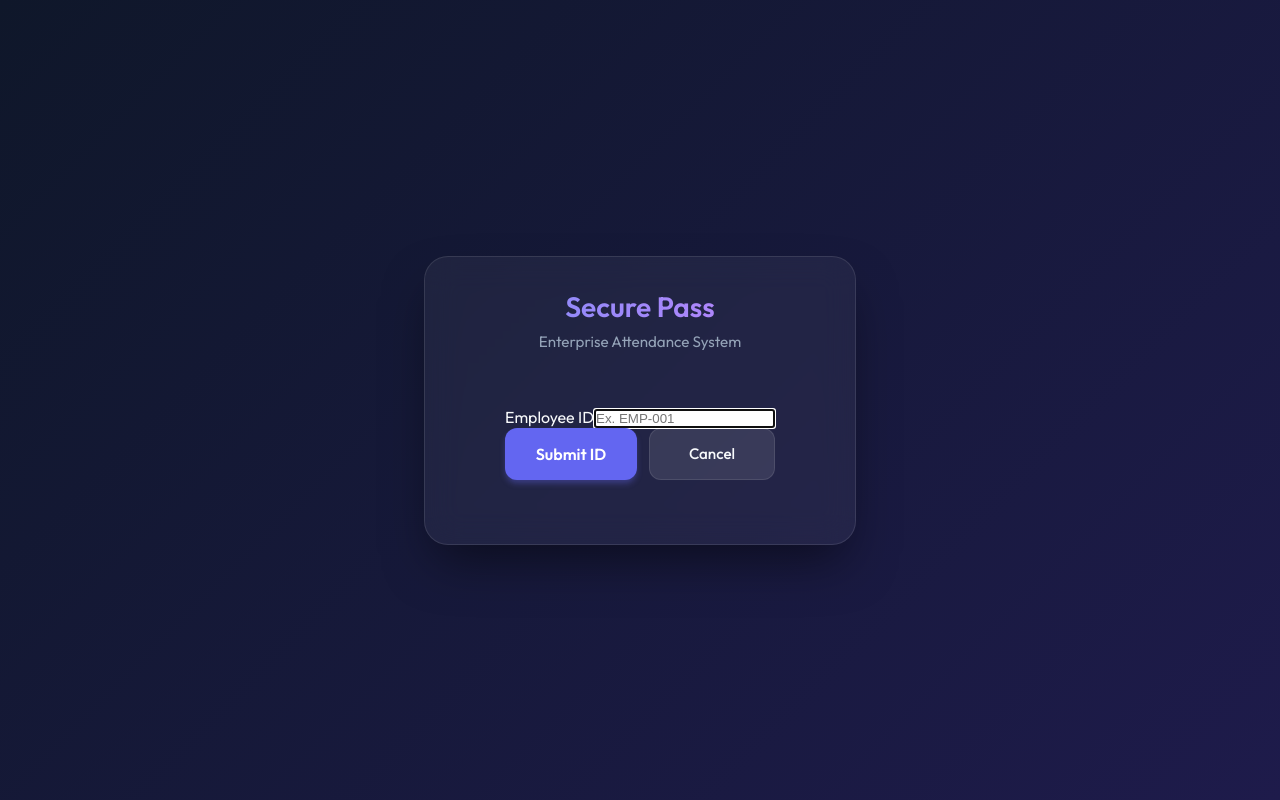
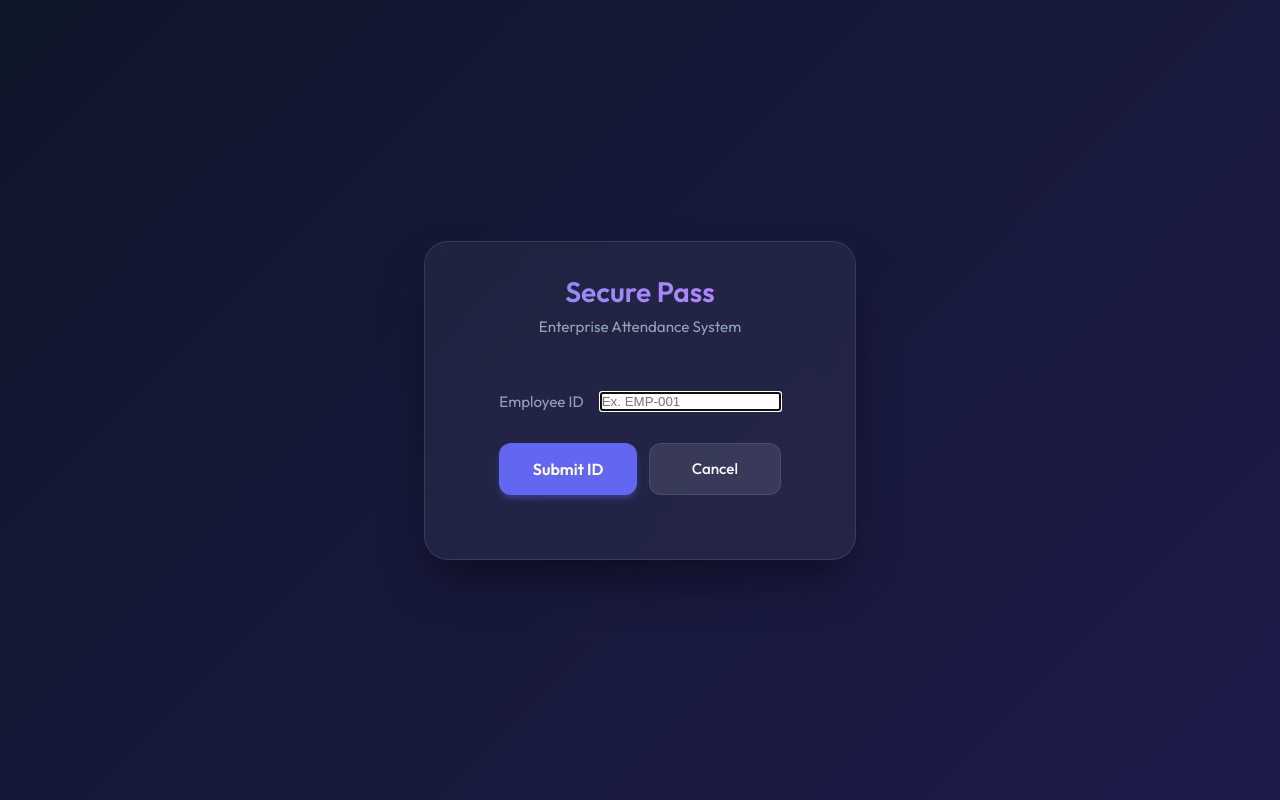
Before and after one commit to jcm-cpe/estilo_attendance, a React (Vite) app: page / in a window 1280 px wide. Both pictures are taken after a click on the button "Manual Entry". Built offline with nearby package versions, Linux system fonts and the light colour scheme.

Commit message:
refactor: update manual entry layout and rename retry action to go back

```diff
--- a/src/App.tsx
+++ b/src/App.tsx
@@ -129,8 +129,8 @@ function App() {
       {viewState === 'idle' && isManualMode && (
         <div className="state-container">
           <form className="flex flex-col gap-4 w-full" onSubmit={handleManualSubmit}>
-            <div className="flex flex-col gap-2 text-left">
-              <label htmlFor="manual-id" className="text-sm font-medium text-slate-400">
+            <div style={{ display: 'flex', flexDirection: 'row', alignItems: 'center', gap: '1rem', width: '100%' }}>
+              <label htmlFor="manual-id" style={{ color: "var(--text-secondary)", fontSize: "0.95rem", whiteSpace: "nowrap" }}>
                 Employee ID
               </label>
               <input
@@ -262,8 +262,8 @@ function App() {
           </p>
 
           <div style={{ display: 'flex', gap: '0.75rem', width: '100%', marginTop: '0.5rem' }}>
-            <button className="secondary-btn" style={{ flex: 1 }} onClick={retryScan}>
-              Retry Scan
+            <button className="secondary-btn" style={{ flex: 1 }} onClick={resetView}>
+              Go Back
             </button>
             <button className="primary-btn" style={{ flex: 1 }} onClick={() => alert('Contacting support...')}>
               Contact Support
--- a/src/index.css
+++ b/src/index.css
@@ -65,6 +65,7 @@ h1 {
   margin-bottom: 0.5rem;
   background: linear-gradient(to right, #818cf8, #c084fc);
   -webkit-background-clip: text;
+  background-clip: text;
   -webkit-text-fill-color: transparent;
 }
 
@@ -130,6 +131,8 @@ p.subtitle {
   flex-direction: row;
   gap: 0.75rem;
   width: 100%;
+  margin-top: 2rem;
+    /* Added space between input and buttons */
 }
 
 .id-form__actions button {
```
